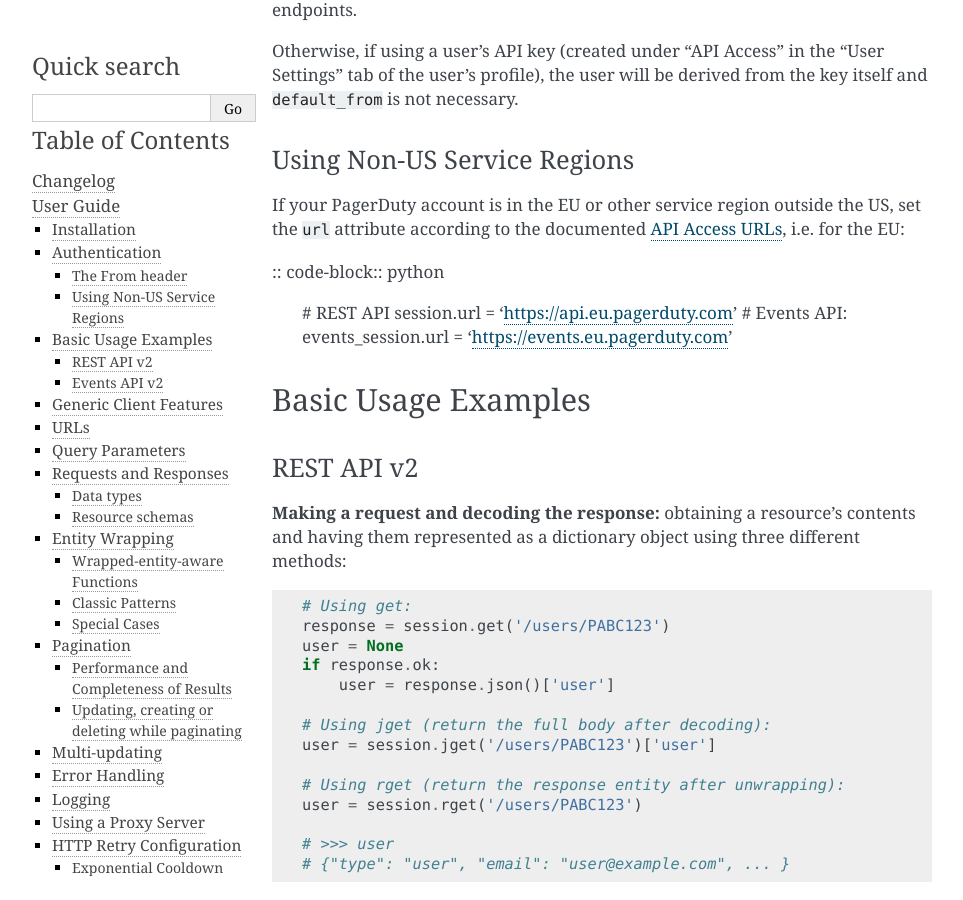
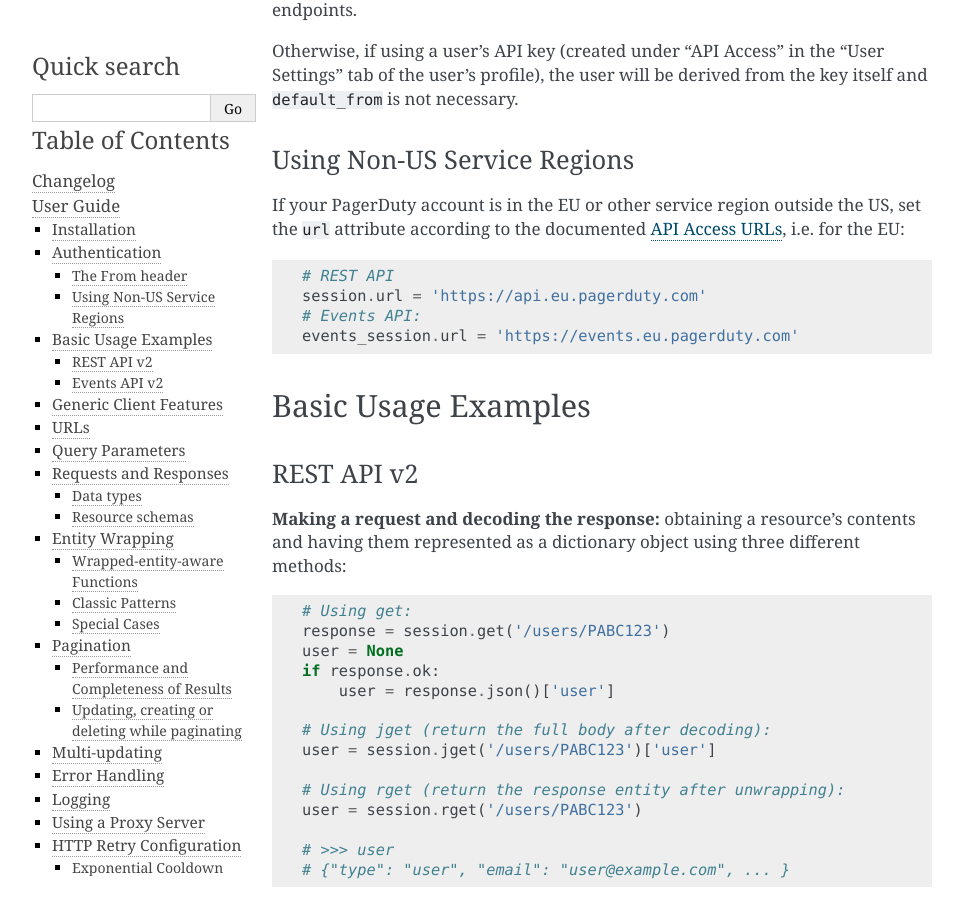
Before and after one commit to PagerDuty/pdpyras, a Sphinx documentation site: the page built from sphinx/source/user_guide.rst, in a window 1280 px wide and 900 px high, scrolled down 1174 px. Shown: the whole window, without its empty margins (148-1111 px from the left). Built offline with Sphinx 7.4.7, drawn with Linux system fonts in a browser that asks for light colours.

Commit message:
Fix code block syntax in user guide

```diff
--- a/sphinx/source/user_guide.rst
+++ b/sphinx/source/user_guide.rst
@@ -68,7 +68,7 @@
 documented `API Access URLs
 <https://support.pagerduty.com/docs/service-regions#api-access-urls>`_, i.e. for the EU:
 
-:: code-block:: python
+.. code-block:: python
 
     # REST API
     session.url = 'https://api.eu.pagerduty.com'
```
